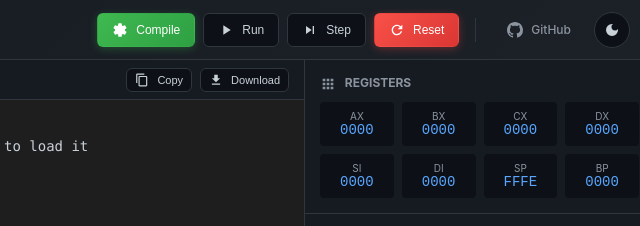
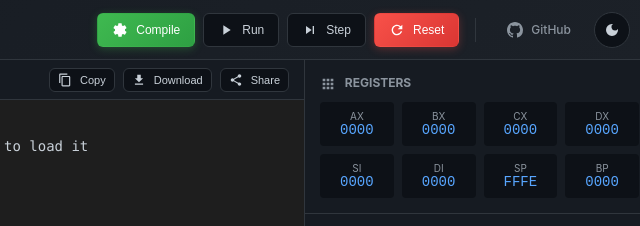
Before and after one commit to Amey-Thakur/8086-ASSEMBLY-LANGUAGE-PROGRAMS, a plain HTML site: page index.html in a window 1280 px wide. Shown: the top 226 px of the page, 626-1266 px from the left. Drawn offline with Linux system fonts and the light colour scheme.

Commit message:
8086 Assembly Language (ASM)

```diff
--- a/index.html
+++ b/index.html
@@ -605,6 +605,12 @@
                             <path d="M19 9h-4V3H9v6H5l7 7 7-7zM5 18v2h14v-2H5z" />
                         </svg>
                         Download</button>
+                    <button class="btn btn-secondary btn-sm" onclick="shareCode()" title="Share this program"><svg
+                            class="icon icon-sm" viewBox="0 0 24 24" fill="currentColor">
+                            <path
+                                d="M18 16.08c-.76 0-1.44.3-1.96.77L8.91 12.7c.05-.23.09-.46.09-.7s-.04-.47-.09-.7l7.05-4.11c.54.5 1.25.81 2.04.81 1.66 0 3-1.34 3-3s-1.34-3-3-3-3 1.34-3 3c0 .24.04.47.09.7L8.04 9.81C7.5 9.31 6.79 9 6 9c-1.66 0-3 1.34-3 3s1.34 3 3 3c.79 0 1.5-.31 2.04-.81l7.12 4.16c-.05.21-.08.43-.08.65 0 1.61 1.31 2.92 2.92 2.92s2.92-1.31 2.92-2.92-1.31-2.92-2.92-2.92z" />
+                        </svg>
+                        Share</button>
                 </div>
             </div>
             <div class="editor-container">
@@ -1464,6 +1470,39 @@ MSG DB 'Hello, World!', 0DH, 0AH, '$'
             URL.revokeObjectURL(url);
         }
 
+        // Share code - uses Web Share API on supported devices, falls back to clipboard
+        function shareCode() {
+            const filename = document.getElementById('current-file').textContent || 'program.asm';
+            const programName = filename.replace('.asm', '').replace(/_/g, ' ');
+            const shareUrl = 'https://amey-thakur.github.io/8086-ASSEMBLY-LANGUAGE-PROGRAMS/';
+
+            // Custom share message with subtle authorship
+            const shareTitle = '8086 Assembly Emulator';
+            const shareText = `Check out "${programName}" - an 8086 assembly program running in this interactive emulator by Amey Thakur.`;
+
+            // Check if Web Share API is available (mobile devices, etc.)
+            if (navigator.share) {
+                navigator.share({
+                    title: shareTitle,
+                    text: shareText,
+                    url: shareUrl
+                }).catch(() => {
+                    // User cancelled or error - silently handle
+                });
+            } else {
+                // Fallback for desktop: copy share link with message to clipboard
+                const fullShareMessage = `${shareText}\n${shareUrl}`;
+                navigator.clipboard.writeText(fullShareMessage).then(() => {
+                    const btn = document.querySelector('button[title="Share this program"]');
+                    if (btn) {
+                        const originalText = btn.innerHTML;
+                        btn.innerHTML = '<svg class="icon icon-sm" viewBox="0 0 24 24" fill="currentColor"><path d="M9 16.17L4.83 12l-1.42 1.41L9 19 21 7l-1.41-1.41z"/></svg> Link Copied!';
+                        setTimeout(() => btn.innerHTML = originalText, 2000);
+                    }
+                });
+            }
+        }
+
         // Initialize with default content
         updateLineNumbers();
 
```
